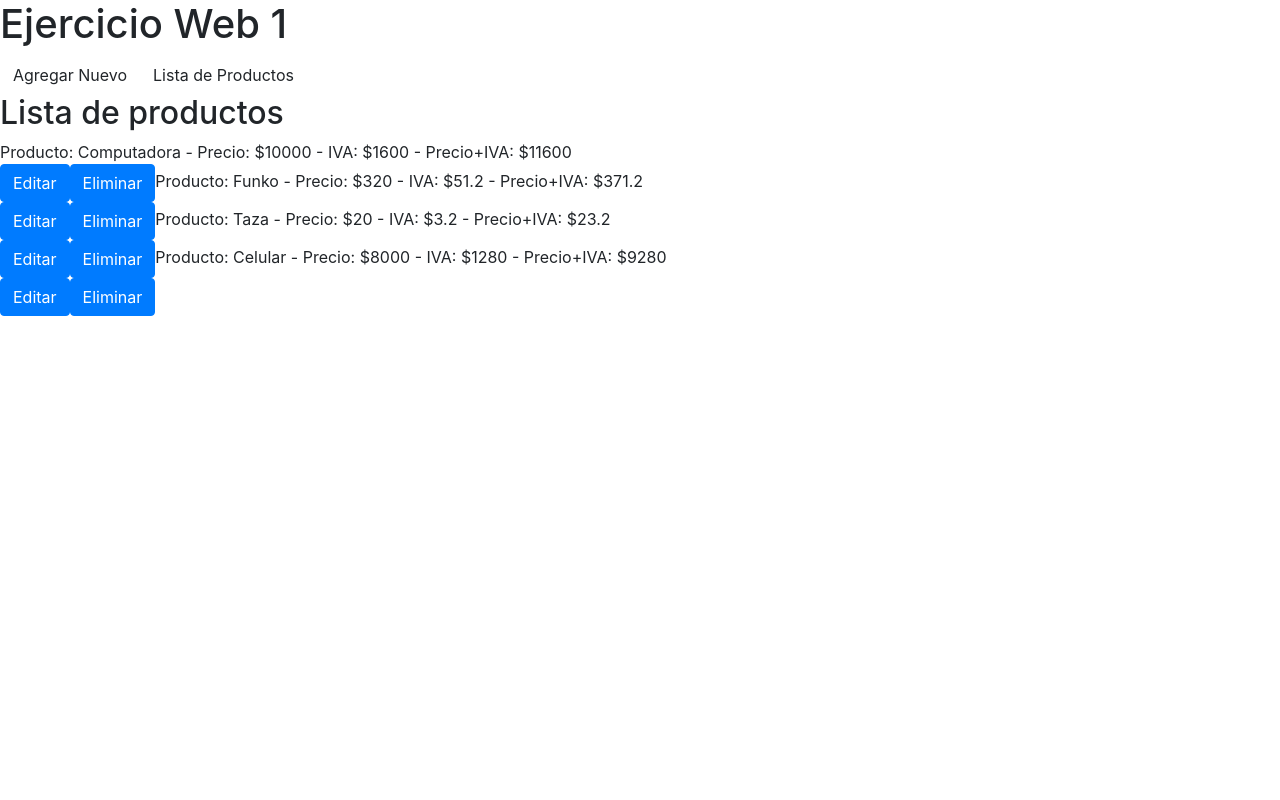
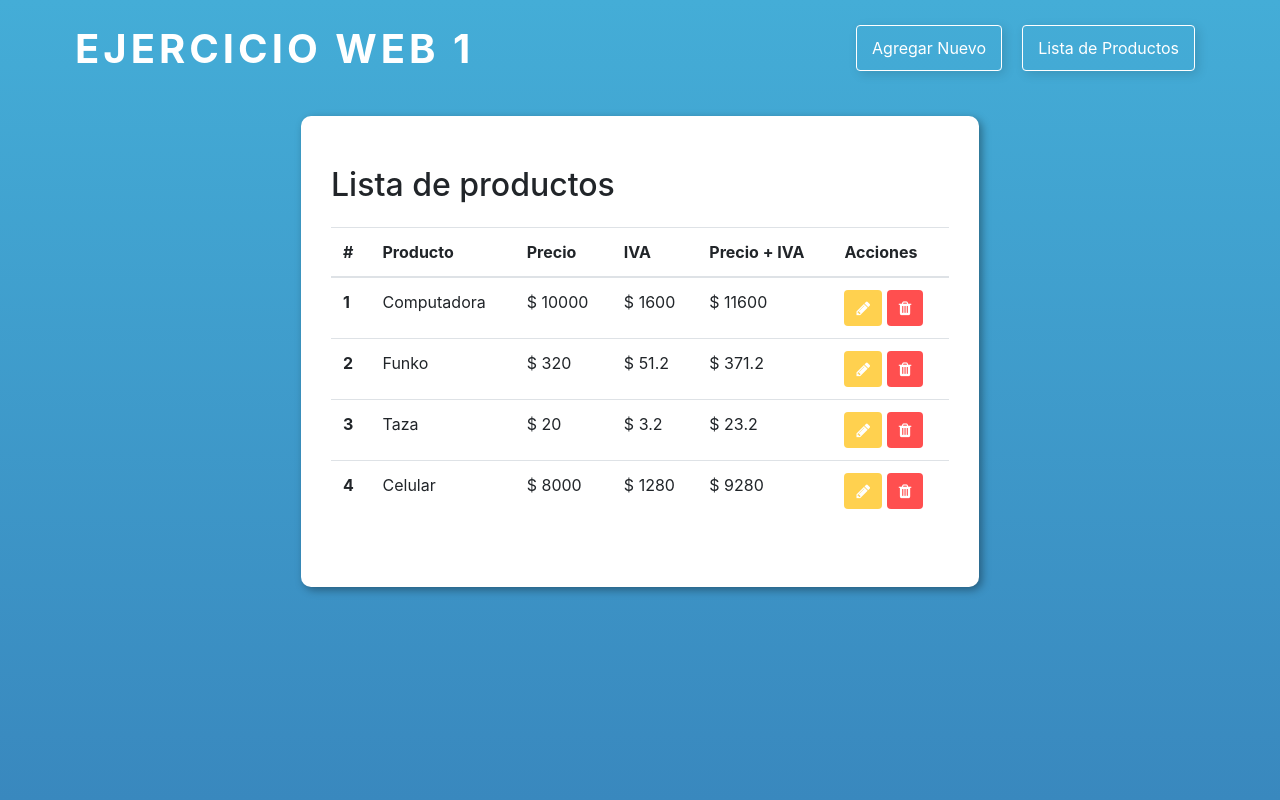
Before and after one commit to luzalcantar/EjercicioWeb1, a PHP site: page / in a window 1280 px wide. Run offline with PHP 8.4, Linux system fonts and the light colour scheme; data comes from the database, SQL or seed files in the repository.

Commit message:
feature/Diseño

```diff
--- a/assets/css/global.css
+++ b/assets/css/global.css
@@ -0,0 +1,107 @@
+html, body {
+    height: -webkit-fill-available;
+}
+body {
+    padding: 25px 75px;
+    background: rgb(57,136,190);
+    background: linear-gradient(0deg, rgba(57,136,190,1) 0%, rgba(68,173,215,1) 100%);
+}
+ul.nav {
+    float: right;
+}
+.panel.panel-default {
+    background: white;
+    padding: 50px 30px;
+    border-radius: 10px;
+    margin: 35px auto;
+    width: 60%;
+    -webkit-box-shadow: 3px 3px 8px 0px rgba(0,0,0,0.36);
+    -moz-box-shadow: 3px 3px 8px 0px rgba(0,0,0,0.36);
+    box-shadow: 3px 3px 8px 0px rgba(0,0,0,0.36);
+}
+
+a.btn.btn-default.btn-nav {
+    color: white;
+    border: 1px solid white;
+    margin: 0 10px;
+    padding: 10px 15px;
+    -webkit-box-shadow: 3px 3px 11px 0px rgba(0,0,0,0.13);
+    -moz-box-shadow: 3px 3px 11px 0px rgba(0,0,0,0.13);
+    box-shadow: 3px 3px 11px 0px rgba(0,0,0,0.13);
+}
+
+a.btn.btn-default.btn-nav:hover {
+    background: #ffffff24;
+}
+h1 {
+    text-transform: uppercase;
+    color: white;
+    font-weight: bold;
+    letter-spacing: 4px;
+    width: 50%;
+}
+
+a.btn.btn-primary.btn-edit {
+    background: #ffd14f;
+    border: #ffd14f;
+}
+button.btn.btn-primary.btnEliminar {
+    background: #ff4f4f;
+    border: #ff4f4f;
+}
+
+.panel-heading {
+    padding: 0 0 15px 0;
+}
+.nav-menu {
+    display: -webkit-box;
+}
+.float-right {
+    text-align: right;
+    width: 50%;
+}
+
+.in_div {
+    padding: 10px 0 25px;
+}
+input.btn.btn-primary.form-control.btn-save {
+    width: auto;
+    float: right;
+    padding: inherit;
+    height: auto;
+    padding: 10px 30px;
+}
+a.btn.btn-primary.btn-edit:hover{
+    background: #e4b841;
+    border: #e4b841;
+}
+button.btn.btn-primary.btnEliminar:hover {
+    background: #e44444;
+    border: #e44444;
+}
+@media (max-width: 1017px) {
+    .panel.panel-default {
+        width: 100%;
+    }
+}
+
+@media (max-width: 923px) {
+    .nav-menu {
+        display: grid;
+    }
+    .float-right {
+        width: 100%;
+    }
+    h1 {
+        width: 100%;
+    }
+    .float-right {
+        float: left !important;
+        text-align: left!important;
+    }
+}
+@media (max-width: 575px){
+    body {
+        padding: 25px 25px;
+    }
+}
--- a/assets/js/global.js
+++ b/assets/js/global.js
@@ -3,7 +3,7 @@ $(document).ready(function(){
         $boton= $(this);
         $id=$boton.attr('id-producto');
 
-        var r = confirm("Seguro que desea borrar?");
+        var r = confirm("¿Seguro que desea eliminar el registro?");
 
         if(r==true){
             window.location.href="index.php?a=borrado&id="+$id;
--- a/controllers/productos_controller.php
+++ b/controllers/productos_controller.php
@@ -15,20 +15,22 @@ class productos_controller{
         require_once("views/footer.php");
 
     }
+    //Obtener datos de BD
     function productos(){
         $data=NULL;
         if(isset($_REQUEST['id'])){
             $data=$this->modelo->get_id_producto($_REQUEST['id']);
         }
+
         require_once("views/header.php");
         require_once("views/productos_view.php");
         require_once("views/footer.php");
     }
 
+    //Agregar/Actualizar
     function get_datos(){
         $data['producto']=$_REQUEST['in_producto'];
         $data['precio']=$_REQUEST['in_precio'];
-
         if($_REQUEST['id']==""){
             $this->modelo->agregar($data);
         }
@@ -39,6 +41,8 @@ class productos_controller{
 
         header("Location:index.php");
     }
+
+    //Borrar
     function borrado(){
         $id=$_REQUEST['id'];
         $this->modelo->eliminar($id);
--- a/models/producto.php
+++ b/models/producto.php
@@ -9,6 +9,8 @@ class productos_model{
         $this->productos=array();
         $this->data=array();
     }
+
+    //Obtener datos de BD
     public function get_productos(){
         $consulta=$this->db->query("select * from productos where bandeliminar=1;");
 
@@ -18,6 +20,7 @@ class productos_model{
         return $this->productos;
     }
 
+    //Obtener datos de un Producto
     public function get_id_producto($id){
         $consulta =$this->db->query("select * from productos where id_producto = ".$id.";");
         while($row=$consulta->fetch_assoc()){
@@ -26,16 +29,19 @@ class productos_model{
         return $this->data;
     }
 
+    //Agregar Producto a Tabla
     public function agregar($datos){
         $sql="INSERT INTO productos(producto, precio) VALUES ('".$datos['producto']."','".$datos['precio']."');";
         $consulta = $this->db->query($sql);
     }
 
+    //Actualizar Producto Existente
     public function actualizar($datos, $id){
         $sql="UPDATE productos SET producto='".$datos['producto']."', precio='".$datos['precio']."' WHERE id_producto=".$id.";";
         $consulta = $this->db->query($sql);
     }
 
+    //Borrado Logico de Producto
     public function eliminar($id){
         $sql="UPDATE productos SET bandeliminar=0 WHERE id_producto=".$id.";";
         $consulta = $this->db->query($sql);
--- a/views/footer.php
+++ b/views/footer.php
@@ -1,5 +1,5 @@
-<script type="text/javascript" src="assets/js/jquery.min.js"></script>
-<script type="text/javascript" src="assets/js/bootstrap.min.js"></script>
-<script type="text/javascript" src="assets/js/global.js"></script>
+    <script type="text/javascript" src="assets/js/jquery.min.js"></script>
+    <script type="text/javascript" src="assets/js/bootstrap.min.js"></script>
+    <script type="text/javascript" src="assets/js/global.js"></script>
 </body>
 </html>
--- a/views/header.php
+++ b/views/header.php
@@ -5,12 +5,20 @@
     <meta http-equiv="X-UA-Compatible" content="IE=edge">
     <meta name="viewport" content="width=device-width, initial-scale=1.0">
     <title>Ejercicio Web 1</title>
+
+    <!-- CSS -->
     <link rel="stylesheet" type="text/css" href="assets/css/bootstrap.min.css">
+    <link rel="stylesheet" href="https://cdnjs.cloudflare.com/ajax/libs/font-awesome/4.7.0/css/font-awesome.min.css">
+
 <link rel="stylesheet" type="text/css" href="assets/css/global.css">
 </head>
 <body>
+    <div class="nav-menu">
         <h1>Ejercicio Web 1</h1>
+        <div class="float-right">
             <ul class="nav">
                 <li><a href="index.php?a=productos" class="btn btn-default btn-nav">Agregar Nuevo</a></li>
                 <li><a href="index.php" class="btn btn-default btn-nav">Lista de Productos</a></li>
             </ul>
+        </div>
+    </div>
--- a/views/index.php
+++ b/views/index.php
@@ -1,10 +1,35 @@
+<div class="panel panel-default">
+    <div class="panel-heading">
         <h2>Lista de productos</h2>
+    </div>
+    <div class="panel-body table-responsive">
+        <table class="table table-hover">
+            <thead>
+                <tr>
+                    <th scope="col">#</th>
+                    <th scope="col">Producto</th>
+                    <th scope="col">Precio</th>
+                    <th scope="col">IVA</th>
+                    <th scope="col">Precio + IVA</th>
+                    <th scope="col">Acciones</th>
+                </tr>
+            </thead>
+            <tbody>
                 <?php
                     foreach ($datos as $dato) {
                         $iva = $dato['precio']*0.16;
                         $piva = $dato['precio']*1.16;
-        echo "Producto: ".$dato["producto"]." - Precio: $".$dato["precio"]." - IVA: $".$iva." - Precio+IVA: $".$piva."<br/>";
-        echo "<a href='index.php?a=productos&id=".$dato['id_producto']."' class='btn btn-primary'>Editar</a>";
-        echo "<button class='btn btn-primary btnEliminar' id-producto='".$dato['id_producto']."'>Eliminar</button>";
+                        echo "<tr>";
+                            echo "<th scope='row'>".$dato['id_producto']."</th>";
+                            echo "<td>".$dato["producto"]."</td>";
+                            echo "<td>$ ".$dato["precio"]."</td>";
+                            echo "<td>$ ".$iva."</td>";
+                            echo "<td>$ ".$piva."</td>";
+                            echo "<td><a href='index.php?a=productos&id=".$dato['id_producto']."' class='btn btn-primary btn-edit'><i class='fa fa-pencil'></i></a> <button class='btn btn-primary btnEliminar' id-producto='".$dato['id_producto']."'><i class='fa fa-trash'</button></td>";
+                        echo "</tr>";
                     }
                 ?>
+            </tbody>
+        </table>
+    </div>
+</div>
```
Also changed, not shown: views/productos_view.php (+34 -20 lines). Lines whose indentation alone changed are shown as unchanged.
